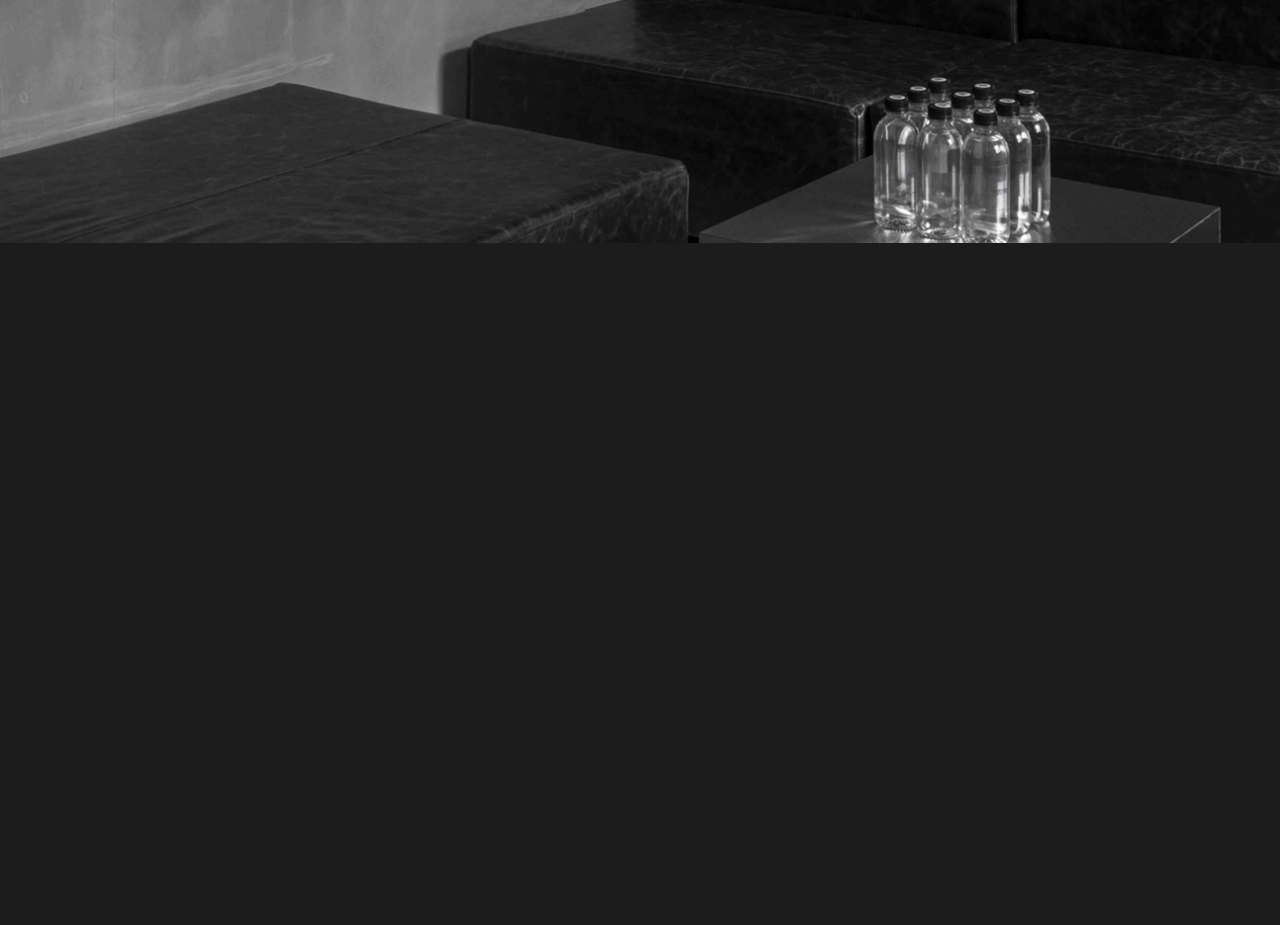
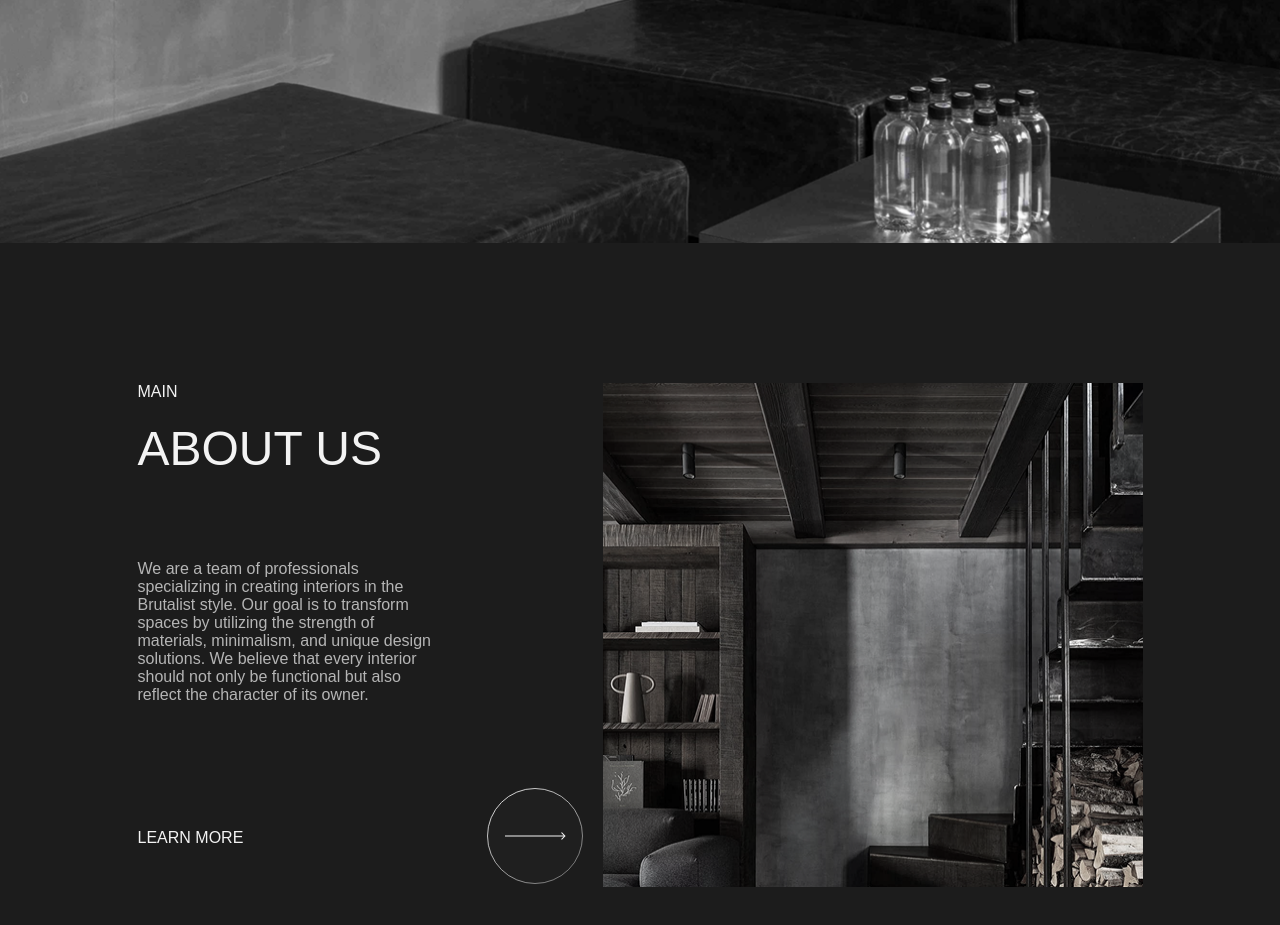
Before and after one commit to uzbekghghg/brutalism, a plain HTML site: page index.html in a window 1280 px wide. Shown: the part 557-1482 px from the top of the page. Before the commit the page ends 800 px from the top, so only its background shows below. Drawn offline with Linux system fonts and the light colour scheme; a web font is replaced by a local one.

Commit message:
about added

```diff
--- a/index.html
+++ b/index.html
@@ -49,6 +49,34 @@
         </div>
       </div>
     </header>
-
+    <main class="main">
+      <div class="about">
+        <div class="container about__wrap">
+          <div class="about__content">
+            <div class="about__content-top">
+              <h4 class="subTitle">MAIN</h4>
+              <h3 class="title">ABOUT US</h3>
+            </div>
+            <p class="about__content-desc">
+              We are a team of professionals specializing in creating interiors
+              in the Brutalist style. Our goal is to transform spaces by
+              utilizing the strength of materials, minimalism, and unique design
+              solutions. We believe that every interior should not only be
+              functional but also reflect the character of its owner.
+            </p>
+            <div class="about__content-btm">
+              <p class="about__content-btm_more">LEARN MORE</p>
+              <button class="about__content-btm_btn">
+                <img src="./img/arrow.svg" alt="" />
+              </button>
+            </div>
+          </div>
+          <div class="about__img">
+            <img src="./img/about.png" alt=""/>
+          </div>
+        </div>
+        <div class="container about__grid"></div>
+      </div>
+    </main>
   </body>
 </html>
--- a/styles/base.css
+++ b/styles/base.css
@@ -25,3 +25,16 @@
   margin: 0 auto;
   padding: 0 15px;
 }
+.subTitle{
+font-family: var(--ff);
+color: var(--white);
+}
+.title{
+  font-family: "Fustat",sans-serif;
+font-weight: 500;
+
+font-size: 48px;
+
+
+
+}
--- a/styles/header.css
+++ b/styles/header.css
@@ -93,11 +93,57 @@
   overflow: hidden;
   word-break: break-all;
 }
-body{
+body {
   min-width: 320px;
   background: var(--bg);
   color: var(--white);
 }
+button {
+  background: transparent;
+}
+.about {
+  padding: 140px 0 162px;
+}
+.about__wrap {
+  display: flex;
+  gap: 20px;
+  justify-content: center;
+}
+.about__content {
+  gap: 20px;
+  display: flex;
+  justify-content: space-between;
+  flex-direction: column;
+  max-width: 445px;
+  width: 100%;
+}
+.about__content-top {
+  display: flex;
+  flex-direction: column;
+  gap: 20px;
+}
+.about__content-desc {
+  font-family: var(--ff);
+  font-weight: 500px;
+  font-style: Light;
+  font-size: 16px;
+  color: var(--gray);
+  max-width: 304px;
+  width: 100%;
+}
+.about__content-btm{
+  display: flex;
+align-items: center;
+justify-content: space-between;
+}
+.about__img{
+  max-width: 540px;
+  width: 100%;
+}
+ .about__img img{
+  width: 100%;
+  height: 100%;
+ }
 @media screen and (max-width: 992px) {
   .header__wrap {
     flex: wrap;
--- a/styles/main.css
+++ b/styles/main.css
@@ -1,3 +1,4 @@
 @import url(./fonts.css);
 @import url(./base.css);
 @import url(./header.css);
+@import url(./about.css);
```
Also changed, not shown: img/about.png (added), styles/about.css (added).
